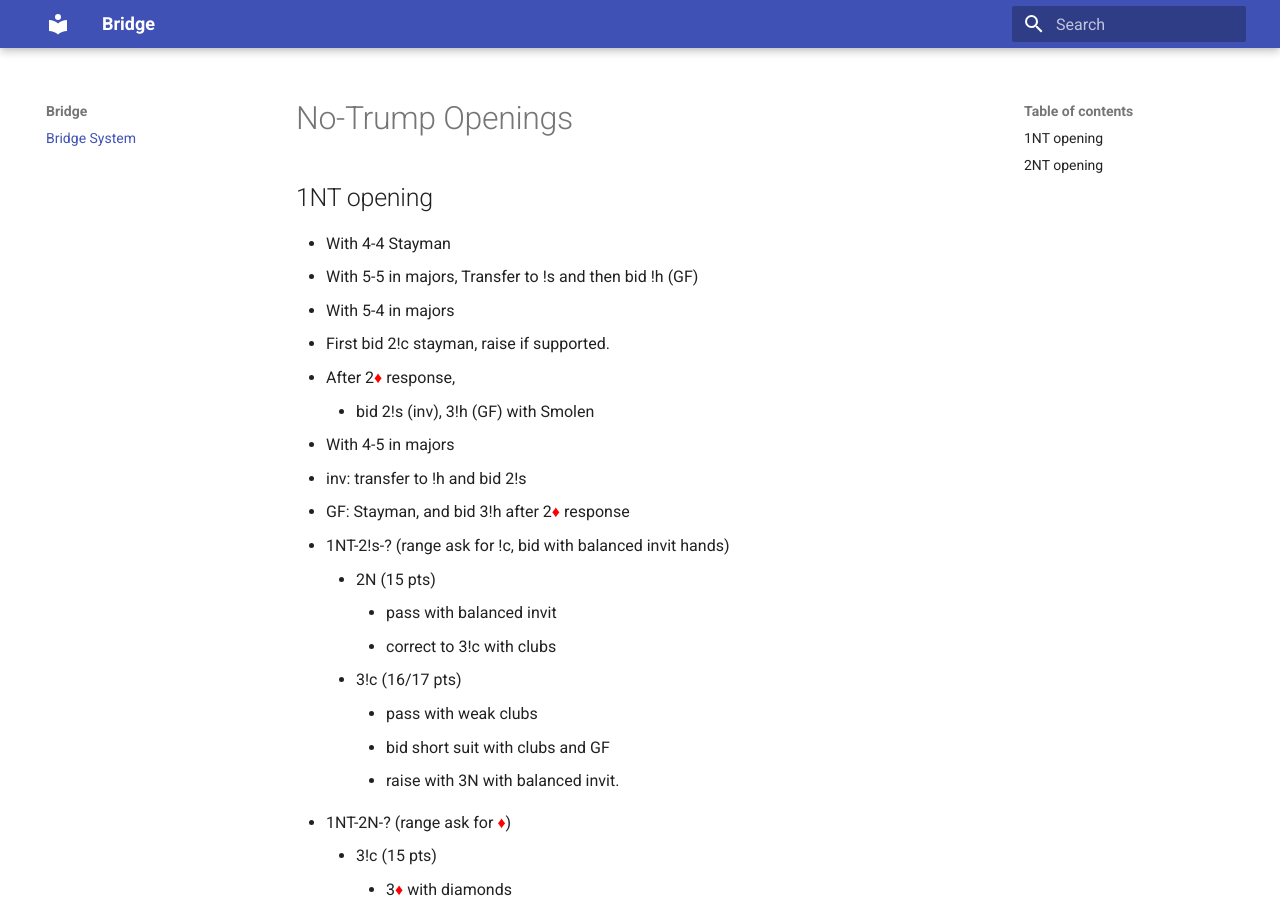
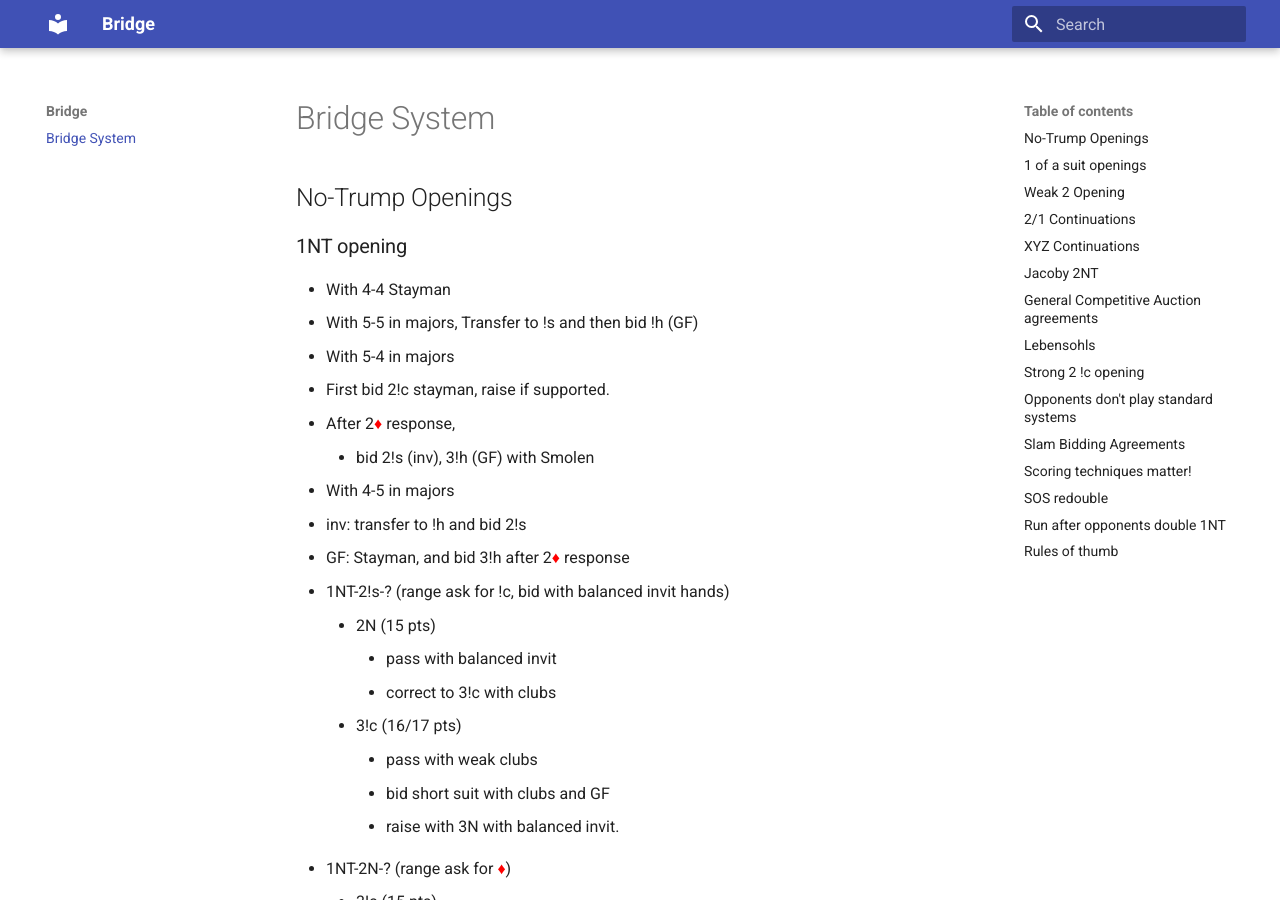
Before and after one commit to Souvik-0612/Bridge, an MkDocs documentation site: the page built from docs/index.md, in a window 1280 px wide and 900 px high. Built offline with MkDocs 1.6.1 and Material for MkDocs 9.7.7, drawn with Linux system fonts in a browser that asks for light colours.

```diff
--- a/docs/index.md
+++ b/docs/index.md
@@ -1,5 +1,5 @@
-# No-Trump Openings
-## 1NT opening
+## No-Trump Openings
+### 1NT opening
 - With 4-4 Stayman
 - With 5-5 in majors, Transfer to !s and then bid !h (GF)
 - With 5-4 in majors
@@ -27,7 +27,7 @@
 
 
 - 1NT-3!c-? Unassinged. Possible use as a game forcing Puppet hand with a 3cM, looking for a 5-3 fit in a major with opener.
-## 2NT opening
+### 2NT opening
 With 3 card minors,  bid 3!c puppet Stayman (GF)
   - 3<span style="color:red;">♦</span> denies 5 card major (has one 4cM)
       - 3NT (no 4cM)
@@ -35,9 +35,9 @@ With 3 card minors,  bid 3!c puppet Stayman (GF)
   - 3!h/3!s: 5 cM
   - 3NT (no 5cM or 4cM)
 
-# 1 of a suit openings
+## 1 of a suit openings
 
-## 1M openings in 1st/2nd hand
+### 1M openings in 1st/2nd hand
 After a 1M opening we have  *indirect raises* going through the forcing  1NT or a 2/1 GF bid, and a host of different
 direct raises. These are the example sequences for indirect raises
  - 1M-1NT-2!c-2M, Weak Raise, 5-7 HCP, 3+ card (indirect)
@@ -67,7 +67,7 @@ A suggested solution is:
 - 2/1 bid--- use only if great 2nd suit, or no 4 card support
 
 
-## 1M openings in the 3rd/4th hand
+### 1M openings in the 3rd/4th hand
 
 The main differences are
   - We can open light, and rarely with 4 cards.
@@ -81,7 +81,7 @@ The main differences are
 
 
 
-## When opponents double
+### When opponents double
 - 2NT Jacoby
 - 3!c/3<span style="color:red;">♦</span> Bergen Raise
 - 1NT: requires stopper and 6-10 (***not forcing***)
@@ -90,14 +90,14 @@ The main differences are
    - 2/1 GF bids without support
    - Real NT hands, 10+ pts
 
-## When opponents interfere with suit bid
+### When opponents interfere with suit bid
  1!h-(1!s/2!c/2<span style="color:red;">♦</span>)-?
 or 1!s-(2!c/2<span style="color:red;">♦</span>/2!h)-?
 
 - 2NT ( 4+ cards limit raise)
 - Cuebid (3 cards limit raise)
 - All other hands, X
-# Weak 2 Opening
+## Weak 2 Opening
 Exactly 6 cards with 6-11 pts(Not HCP) open 2<span style="color:red;">♦</span>/!h/!s
 
 Responder bids
@@ -110,14 +110,14 @@ Responder bids
 - 3<span style="color:red;">♦</span>/!h/!s: If you have 3 card support and not interested in game. Law of total tricks. RONF (Raise only non forcing)
 - 4<span style="color:red;">♦</span>/!h/!s: 4 cards fit
 
-# 2/1 Continuations
-## Standard sequences
+## 2/1 Continuations
+### Standard sequences
 1!s-2!c-2!s :  5 cards
 1!s-2!c-2<span style="color:red;">♦</span>/2!h:  4 <span style="color:red;">♦</span>/!h
 1!s-2!c-2NT: 12-14 pts or 18-19 pts (rebid later), guarantees balanced. stoppers desirable
 ~~Alternative:  ***Schuler Shift***: 2NT shows 6 !s~~
 
-## Picture-bid sequences
+### Picture-bid sequences
 We should follow Andrew Gumpertz's articles in the Bridge Winners ([Part 1](https://bridgewinners.com/article/view/21-auctions-fast-arrival-vs-picture-bidding/), [Part 2](https://bridgewinners.com/article/view/more-about-picture-jumps-and-fast-arrival/) and [Part 3](https://bridgewinners.com/article/view/fast-arrival-and-picture-jumps-the-3nt-slam-try/)) in bridge winners. Another source is [Fred Gitelman](https://www.bridgebum.com/improving_two_over_one_auctions_part_1.php), who also covers Italian style cuebids, which we play.
 
 The basic idea is that, in a 2/1 GF auction, the jump to 4 level is a picture jump, it  shows 3 things :
@@ -171,7 +171,7 @@ Examples:
   - 3NT, unserious slam try
   - cuebid, serious slam try.
 
-# XYZ Continuations
+## XYZ Continuations
 Perhaps it is useful to separate auctions XYNT and XYZ.
 
 ### 1m-1M-1NT
@@ -194,12 +194,12 @@ Let us consider bidding after 1m-1M-1NT, where oM and om denote other major and
    -  Direct 3m raise: 1m-1M-1NT-3m
    -  3m raise after relay 1m-1M-1NT-2!c-2<span style="color:red;">♦</span>-3m
 
-## 1x-1y-1z
+### 1x-1y-1z
 Work under progress
 
 
 
-# Jacoby 2NT
+## Jacoby 2NT
 1M - 2NT: Shows **GF** hand with ***min 4 cards support or 3 cards having two of top three honors***.
 1M-2NT-?
 - 3(!c/<span style="color:red;">♦</span>/oM): shows void or singleton in that suit. Re-biding that suit at 4 level ensures void
@@ -216,9 +216,9 @@ After the opener bid any bid by the responder is **control bids** and 4NT is RKC
 
 
 
-# General Competitive Auction agreements
+## General Competitive Auction agreements
 
-## Freebids of new suits
+### Freebids of new suits
  - after interference we play new suits as *Positive Freebids* (Strong, 10+ points, forcing) . The only exception is when opponents bid natural NT, then new suits are *negative freebids*.
  - after opponents X, we play new suits as *Negative Freebids* (Weak, 10- points, not forcing), with stronger hands we Rdbl first.
 
@@ -241,11 +241,11 @@ Examples :
 2. (1<span style="color:red;">♦</span>)-1!s-(P)-2!c (*Positive Freebid*, 10+ points 5!c).
 3. (1<span style="color:red;">♦</span>)-1!s-1NT-2!c (*negative Freebid*, <10 points, 5!c)
 
-## Two suiter
+### Two suiter
 
 We are currently playing the ***Minimax Style***: With 11-15 HCP open the **higher** suit.
 Responder assumes the weaker hand. Opener must bid again with the stronger hand.
-### U2NT
+#### U2NT
 ***Shows 2 lowest unbid suits***
 
 1!h-(2NT):<span style="color:red;">♦</span> and !c
@@ -254,7 +254,7 @@ Responder assumes the weaker hand. Opener must bid again with the stronger hand.
 1<span style="color:red;">♦</span>-(2NT) !h and !c
 
 
-### Extended Michaels
+#### Extended Michaels
 ***Highest and another Lower suit***
 
 1!h-(2!h)- !s and minor
@@ -262,7 +262,7 @@ Responder assumes the weaker hand. Opener must bid again with the stronger hand.
 1<span style="color:red;">♦</span>-(2<span style="color:red;">♦</span>)- !s and !h/<span style="color:red;">♦</span>
 1!c-(2!c)- !s and !h/<span style="color:red;">♦</span>
 
-### Leaping and non-leaping Michaels
+#### Leaping and non-leaping Michaels
 
 Extend Michaels' philosophy to over calls of weak 2 and weak 3 bids
 
@@ -271,7 +271,7 @@ Extend Michaels' philosophy to over calls of weak 2 and weak 3 bids
 - 4!c/<span style="color:red;">♦</span>(jump bid): min 5-5 cards !c/<span style="color:red;">♦</span> with !h/!s
 (2<span style="color:red;">♦</span>)-?
 
-## Defence against 2 suiters
+### Defence against 2 suiters
 The basic philosophy is [Lower-Lower](http://kwbridge.com/bb/b_unus.htm). The same system can be used when our 1NT is interferred with 2-suited bids. But wecome back to it later
 
 **Both Suits are Known**
@@ -296,8 +296,8 @@ The basic philosophy is [Lower-Lower](http://kwbridge.com/bb/b_unus.htm). The sa
 - 3!h: hearts with preemptive quality, weaker than limit raise
 - 4!c/4<span style="color:red;">♦</span>/3!s: splinter type bids
 
-# Lebensohls
-## When Opponents interfere with our 1NT opening
+## Lebensohls
+### When Opponents interfere with our 1NT opening
 This is the standard situation for Lebensohl,  almost all other situations "derive" from it.
 
 When the opener's 1NT is interfered with.  1NT-(2!s)-? . The problem is that the responder has no space to show his possible range of hands, or whether he holds stoppers. Lebensohl creates extra space with the 2NT-3!c relay. Depending on the interference and the responder's suit, the relay can create 3 levels of bids, or 2.  We are playing the *FASS* (Fast arrival shows stoppers) version, or *slow denies, fast shows* version, which contrasts the more popular *slow shows* version.
@@ -324,7 +324,7 @@ When the opener's 1NT is interfered with.  1NT-(2!s)-? . The problem is that the
 
 
 
-## When partner doubles their weak TWO
+### When partner doubles their weak TWO
 
 This situation is similar to the case after 1NT, but after a takeout double the partner *must* always bid, and *PASS* is not available. So when only 2 levels of bids are available, the direct 3 level bid is **not GF**, but often only invitational. For GF bids, one must either use 3NT or the cuebid-Stayman.
 
@@ -339,13 +339,13 @@ This situation is similar to the case after 1NT, but after a takeout double the
 
 The cuebid-stayman and 3NT bids are game-forcing, as after 1NT, employing FASS as usual
 
-## After a simple reverse
+### After a simple reverse
 Simple reverse: 1<span style="color:red;">♦</span>-1!s-2!h
 -  2NT( Lebensohl), weak. < 8 pts, relay to 3!c
     -  Any other bid (disobeying the relay) shows GF from the opener
 - Any other bid by the responder is 1RF. 1<span style="color:red;">♦</span>-1!s-2!h-2!s usually shows 6 !s, opener cannot pass. 3 level bids (instead of Leb 2NT) are GF
 
-# Strong 2 !c opening
+## Strong 2 !c opening
 - Standard 2!c, 22+ points or 9-ish tricks
 - There are  **only two non-forcing** sequences:
     1. 2!c-2<span style="color:red;">♦</span>-2NT (shows 22-23/24 pts)
@@ -369,12 +369,12 @@ Simple reverse: 1<span style="color:red;">♦</span>-1!s-2!h
 - Two suiters with spades (later)
 - Unassigned sequence: 2!c-2<span style="color:red;">♦</span>-3!h (without relay)
 
-# Opponents don't play standard systems
-## Precision 2!c opening
+## Opponents don't play standard systems
+### Precision 2!c opening
 > Treat as **natural**.
 
 
-# Slam Bidding Agreements
+## Slam Bidding Agreements
 Presently we play RKC 1430 with King Ask showing specific kings.
 Future Improvements:
   - Minorwood
@@ -382,9 +382,9 @@ Future Improvements:
   - Exclusion Keycard
   - Standard void showing responses.
   - Kantar's book
-# Scoring techniques matter!
+## Scoring techniques matter!
 Read [IMPs vs MPs](https://pi.math.cornell.edu/~belk/impmp.htm) before every tournament!
-# SOS redouble
+## SOS redouble
 > This is essential to rescue from penalty dbl.
 
 Consider the following,
@@ -400,8 +400,8 @@ And you have the hand !s Q8543!hKj954!c3<span style="color:red;">♦</span>54, w
 * SOS Rdbl is up to 3 levels!
 1. We can find some examples in [bridgebum](https://www.bridgebum.com/sos_redouble.php).
 2. (Write whatever you like from the "considerations" section of Bridgebum)
-# Run after opponents double 1NT
-## Moscow Escapes
+## Run after opponents double 1NT
+### Moscow Escapes
 If opponents dbl after your(partner) 1NT as penalty(i.e, 15+ HCP), I hardly have 10 HCP. So, we have only (1) transfer(most frequent) or (2) stayman(no so frequent).
 1NT-(X)-?
   - Pass, to play
@@ -411,9 +411,9 @@ If opponents dbl after your(partner) 1NT as penalty(i.e, 15+ HCP), I hardly have
   - 2!h, !h and !s
   - 2!s, 5+ !ss weaker than XX
 
-# Rules of thumb
-## Rule of 20
+## Rules of thumb
+### Rule of 20
 > Guideline for opening bid less than 12 HCP.
 Count the total HCP and then add the total number of cards of longest suits, if the value is equal to or more than 20 then open at 1 level.
 
-## Restricted play
+### Restricted play
```
Also changed, not shown: README.md (+37 -37 lines).
